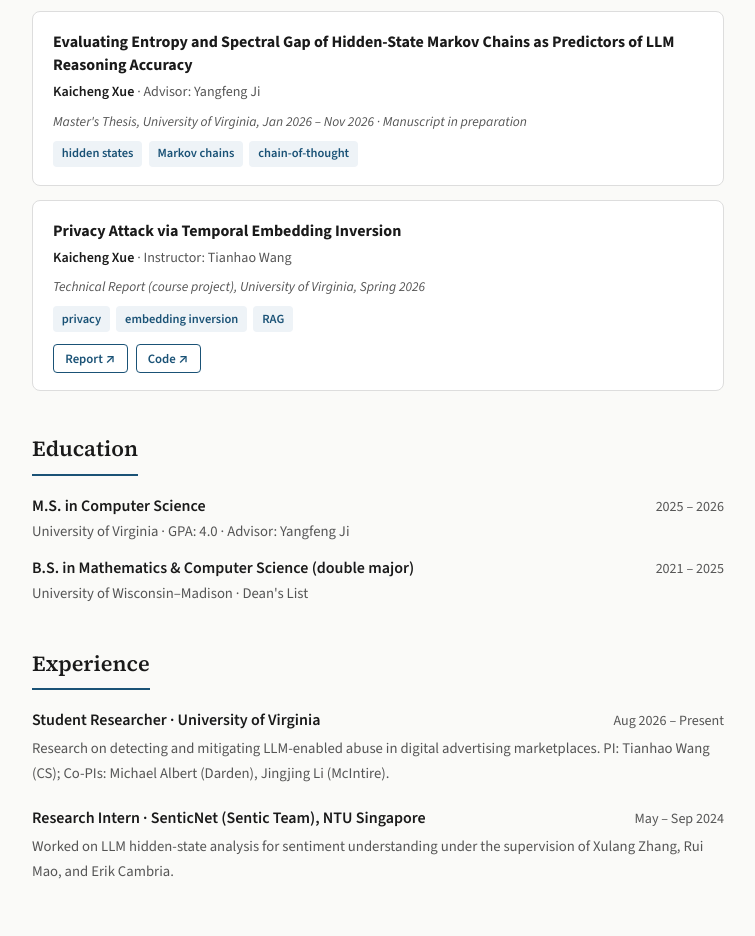
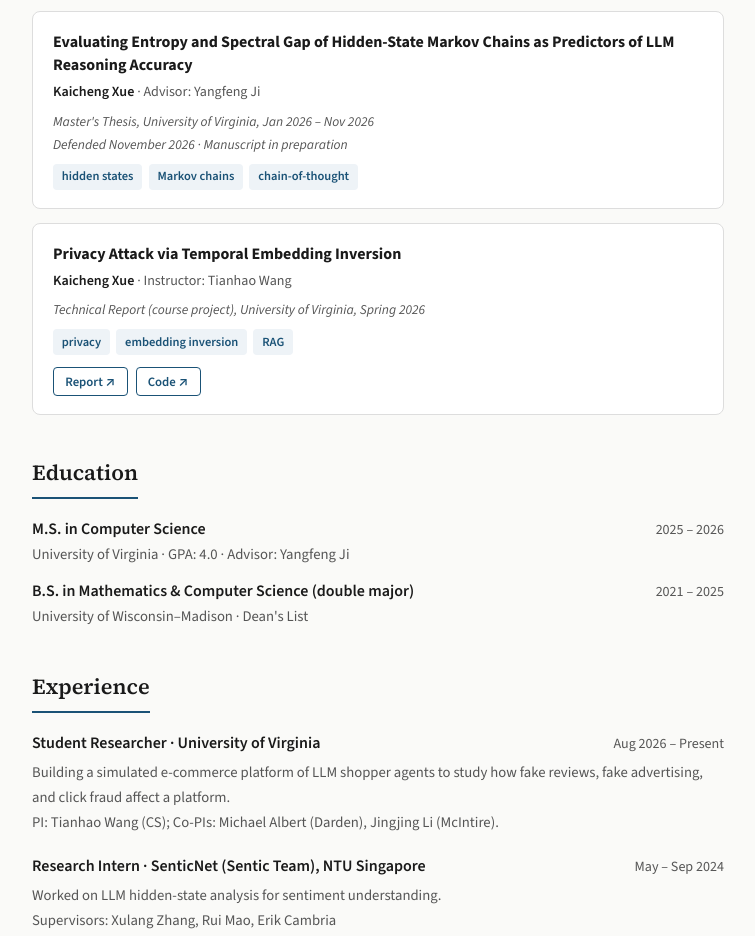
Before and after one commit to dldlzssdf/kaichengxue.github.io, a plain HTML site: page index.html in a window 1280 px wide. Shown: the part 1167-2103 px from the top of the page, without its empty margins (262-1017 px from the left). Drawn offline with nearby package versions, Linux system fonts and the light colour scheme.

Commit message:
Add files via upload

```diff
--- a/index.html
+++ b/index.html
@@ -342,7 +342,7 @@ footer {
     <div class="pub">
       <div class="title">Evaluating Entropy and Spectral Gap of Hidden-State Markov Chains as Predictors of LLM Reasoning Accuracy</div>
       <div class="authors"><strong>Kaicheng Xue</strong> · Advisor: Yangfeng Ji</div>
-      <div class="venue">Master's Thesis, University of Virginia, Jan 2026 – Nov 2026 · Manuscript in preparation</div>
+      <div class="venue">Master's Thesis, University of Virginia, Jan 2026 – Nov 2026<br>Defended November 2026 · Manuscript in preparation</div>
       <div class="tags">
         <span>hidden states</span>
         <span>Markov chains</span>
@@ -394,14 +394,14 @@ footer {
         <span class="role">Student Researcher · University of Virginia</span>
         <span class="period">Aug 2026 – Present</span>
       </div>
-      <div class="desc">Research on detecting and mitigating LLM-enabled abuse in digital advertising marketplaces. PI: Tianhao Wang (CS); Co-PIs: Michael Albert (Darden), Jingjing Li (McIntire).</div>
+      <div class="desc">Building a simulated e-commerce platform of LLM shopper agents to study how fake reviews, fake advertising, and click fraud affect a platform.<br>PI: Tianhao Wang (CS); Co-PIs: Michael Albert (Darden), Jingjing Li (McIntire).</div>
     </div>
     <div class="exp-item">
       <div class="exp-header">
         <span class="role">Research Intern · SenticNet (Sentic Team), NTU Singapore</span>
         <span class="period">May – Sep 2024</span>
       </div>
-      <div class="desc">Worked on LLM hidden-state analysis for sentiment understanding under the supervision of Xulang Zhang, Rui Mao, and Erik Cambria.</div>
+      <div class="desc">Worked on LLM hidden-state analysis for sentiment understanding.<br>Supervisors: Xulang Zhang, Rui Mao, Erik Cambria</div>
     </div>
   </section>
 
```
Also changed, not shown: 1 other file.
